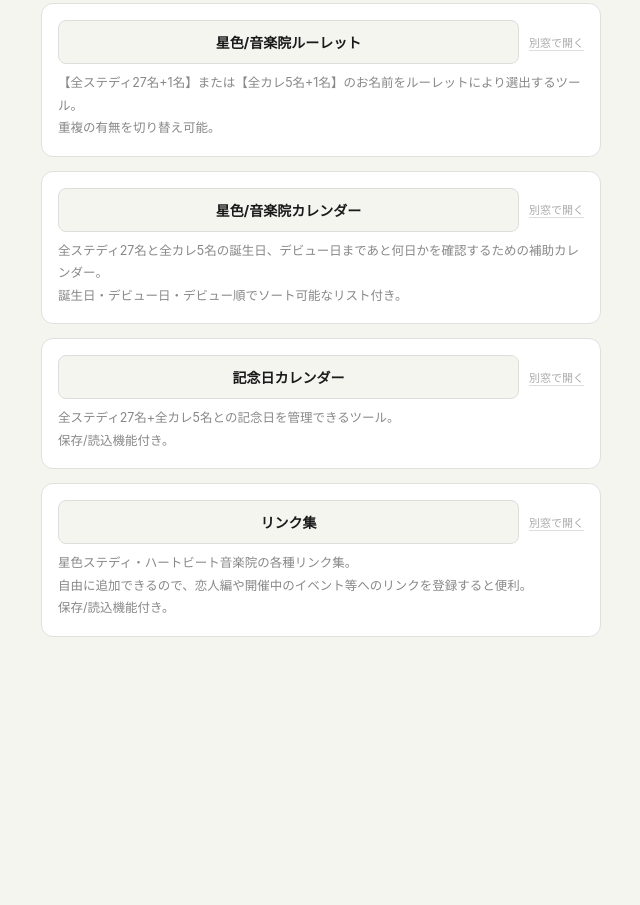
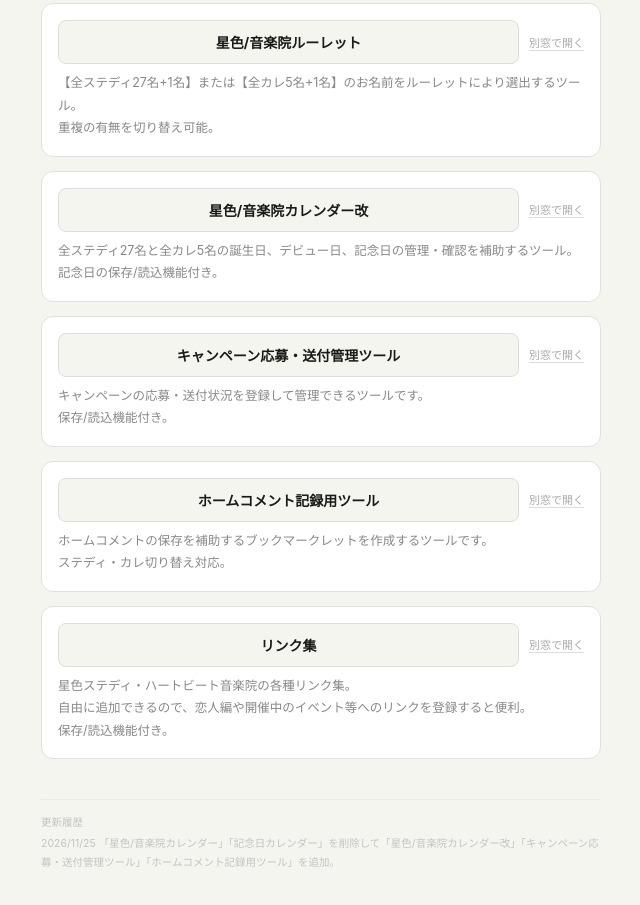
Before and after one commit to ihzougnas/star, a plain HTML site: page index.html in a window 1280 px wide. Shown: the part 435-1340 px from the top of the page, without its empty margins (319-959 px from the left). Before the commit the page ends 1118 px from the top, so only its background shows below. Drawn offline with Linux system fonts and the light colour scheme.

Commit message:
Add files via upload

```diff
--- a/index.html
+++ b/index.html
@@ -76,6 +76,18 @@
     line-height: 1.8;
   }
 
+  /* 更新履歴(ページの一番下に目立たず表示) */
+  .history {
+    margin-top: 40px;
+    padding-top: 14px;
+    border-top: 1px solid #ebebe6;
+    font-size: 10.5px;
+    color: #c2c2c2;
+    line-height: 1.8;
+  }
+  .history-title { margin-bottom: 2px; }
+  .history-item { overflow-wrap: anywhere; }
+
   @media (max-width: 480px) {
     .tool-header { flex-wrap: wrap; }
     .tool-btn { flex: 1 1 100%; }
@@ -126,23 +138,34 @@
 
   <div class="tool-card">
     <div class="tool-header">
-      <a class="tool-btn" href="https://ihzougnas.github.io/star/calendar05.html">星色/音楽院カレンダー</a>
-      <a class="new-window-link" href="https://ihzougnas.github.io/star/calendar05.html" target="_blank" rel="noopener">別窓で開く</a>
+      <a class="tool-btn" href="https://ihzougnas.github.io/star/calendar09.html">星色/音楽院カレンダー改</a>
+      <a class="new-window-link" href="https://ihzougnas.github.io/star/calendar09.html" target="_blank" rel="noopener">別窓で開く</a>
     </div>
     <p class="tool-desc">
-      全ステディ27名と全カレ5名の誕生日、デビュー日まであと何日かを確認するための補助カレンダー。<br>
-      誕生日・デビュー日・デビュー順でソート可能なリスト付き。
+      全ステディ27名と全カレ5名の誕生日、デビュー日、記念日の管理・確認を補助するツール。<br>
+      記念日の保存/読込機能付き。
     </p>
   </div>
 
   <div class="tool-card">
     <div class="tool-header">
-      <a class="tool-btn" href="https://ihzougnas.github.io/star/anniversary03.html">記念日カレンダー</a>
-      <a class="new-window-link" href="https://ihzougnas.github.io/star/anniversary03.html" target="_blank" rel="noopener">別窓で開く</a>
+      <a class="tool-btn" href="https://ihzougnas.github.io/star/campaign01.html">キャンペーン応募・送付管理ツール</a>
+      <a class="new-window-link" href="https://ihzougnas.github.io/star/campaign01.html" target="_blank" rel="noopener">別窓で開く</a>
     </div>
     <p class="tool-desc">
-      全ステディ27名+全カレ5名との記念日を管理できるツール。<br>
+      キャンペーンの応募・送付状況を登録して管理できるツールです。<br>
       保存/読込機能付き。
+    </p>
+  </div>
+
+  <div class="tool-card">
+    <div class="tool-header">
+      <a class="tool-btn" href="https://ihzougnas.github.io/star/comment01">ホームコメント記録用ツール</a>
+      <a class="new-window-link" href="https://ihzougnas.github.io/star/comment01" target="_blank" rel="noopener">別窓で開く</a>
+    </div>
+    <p class="tool-desc">
+      ホームコメントの保存を補助するブックマークレットを作成するツールです。<br>
+      ステディ・カレ切り替え対応。
     </p>
   </div>
 
@@ -157,6 +180,11 @@
       保存/読込機能付き。
     </p>
   </div>
+
+  <div class="history">
+    <div class="history-title">更新履歴</div>
+    <div class="history-item">2026/11/25 「星色/音楽院カレンダー」「記念日カレンダー」を削除して「星色/音楽院カレンダー改」「キャンペーン応募・送付管理ツール」「ホームコメント記録用ツール」を追加。</div>
+  </div>
 </div>
 </body>
 </html>
```
